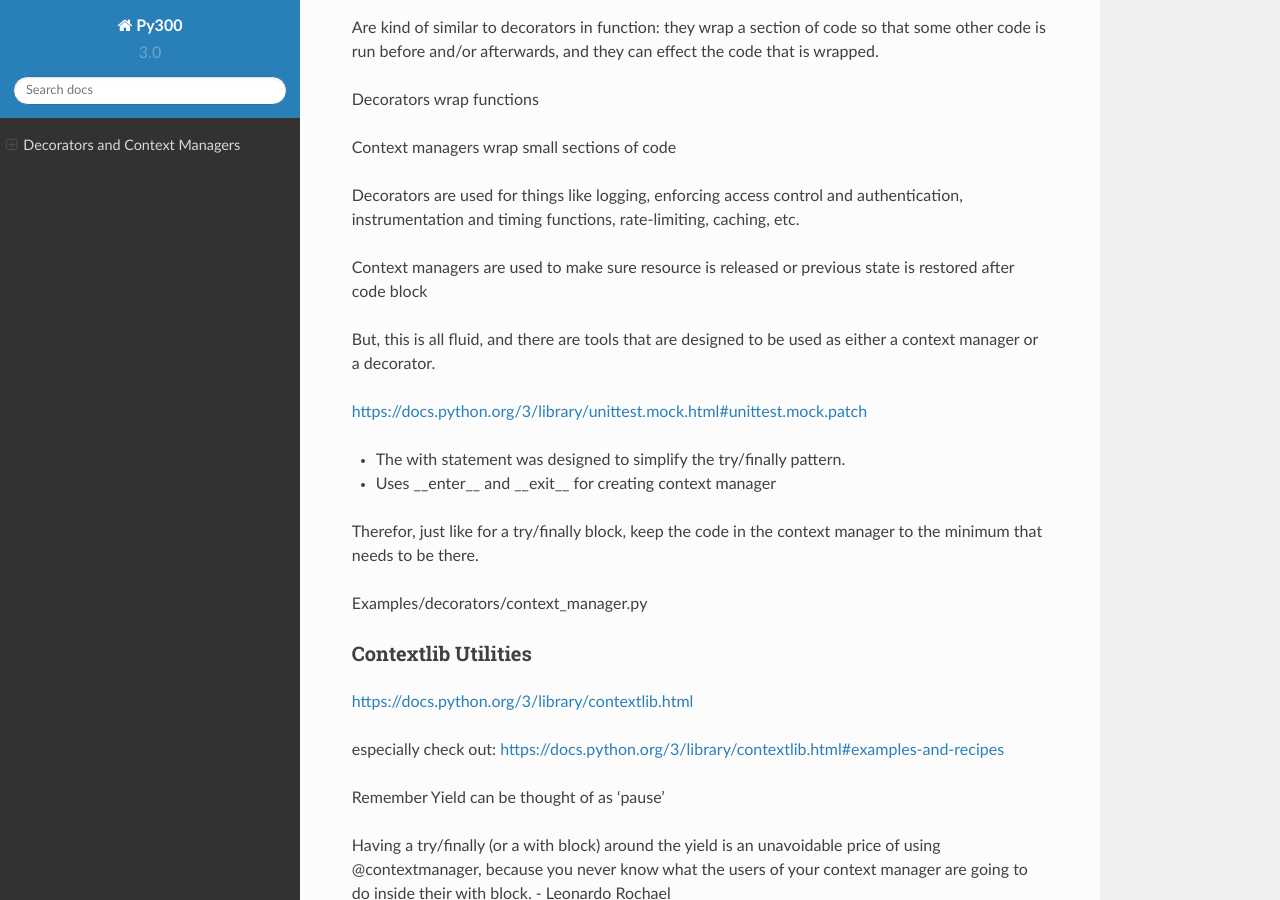
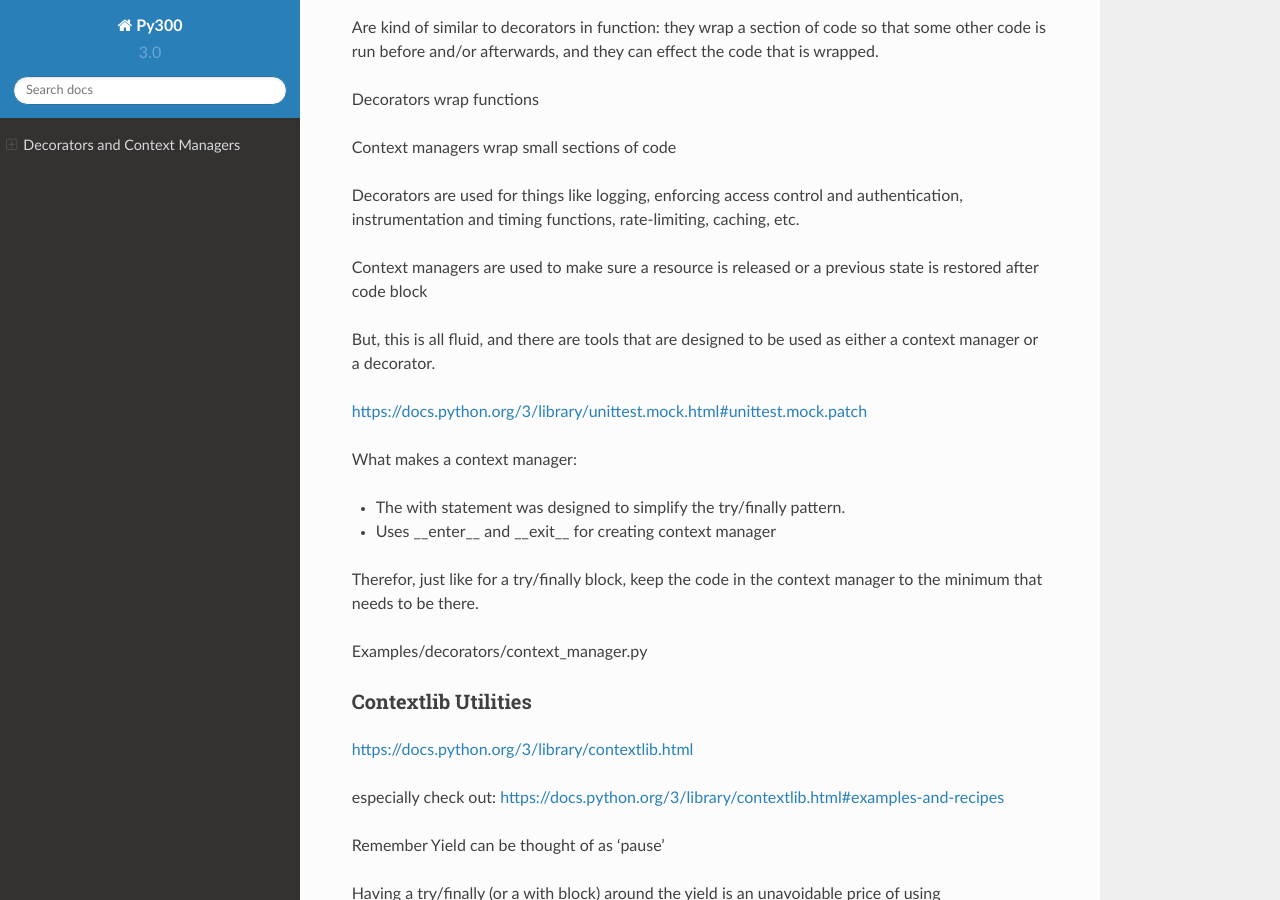
Before and after one commit to UWPCE-PythonCert/Py300, a Sphinx documentation site: the page built from source/decorators_contextmanagers.rst, in a window 1280 px wide and 900 px high, scrolled down 4142 px. Built offline with Sphinx 7.4.7 and the Read the Docs theme 2.0.0, drawn with Linux system fonts in a browser that asks for light colours.

Commit message:
small grammar edit

```diff
--- a/source/decorators_contextmanagers.rst
+++ b/source/decorators_contextmanagers.rst
@@ -240,12 +240,14 @@ Context managers wrap small sections of code
 
 Decorators are used for things like logging, enforcing access control and authentication, instrumentation and timing functions, rate-limiting, caching, etc.
 
-Context managers are used to make sure resource is released or previous state is restored after code block
+Context managers are used to make sure a resource is released or a previous state is restored after code block
 
 But, this is all fluid, and there are tools that are designed to be used as either a context manager or a decorator.
 
 https://docs.python.org/3/library/unittest.mock.html#unittest.mock.patch
 
+
+What makes a context manager:
 
 - The with statement was designed to simplify the try/finally pattern.
 - Uses __enter__ and __exit__ for creating context manager
```
